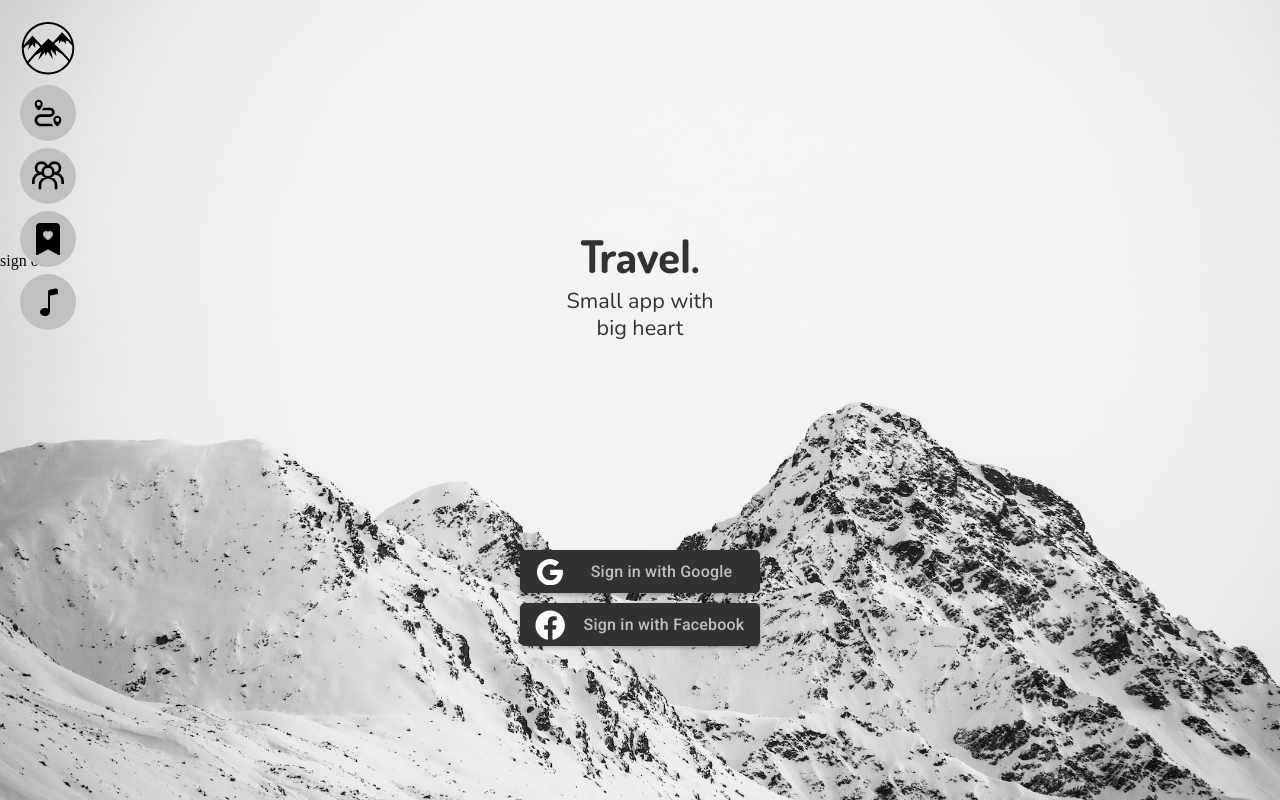
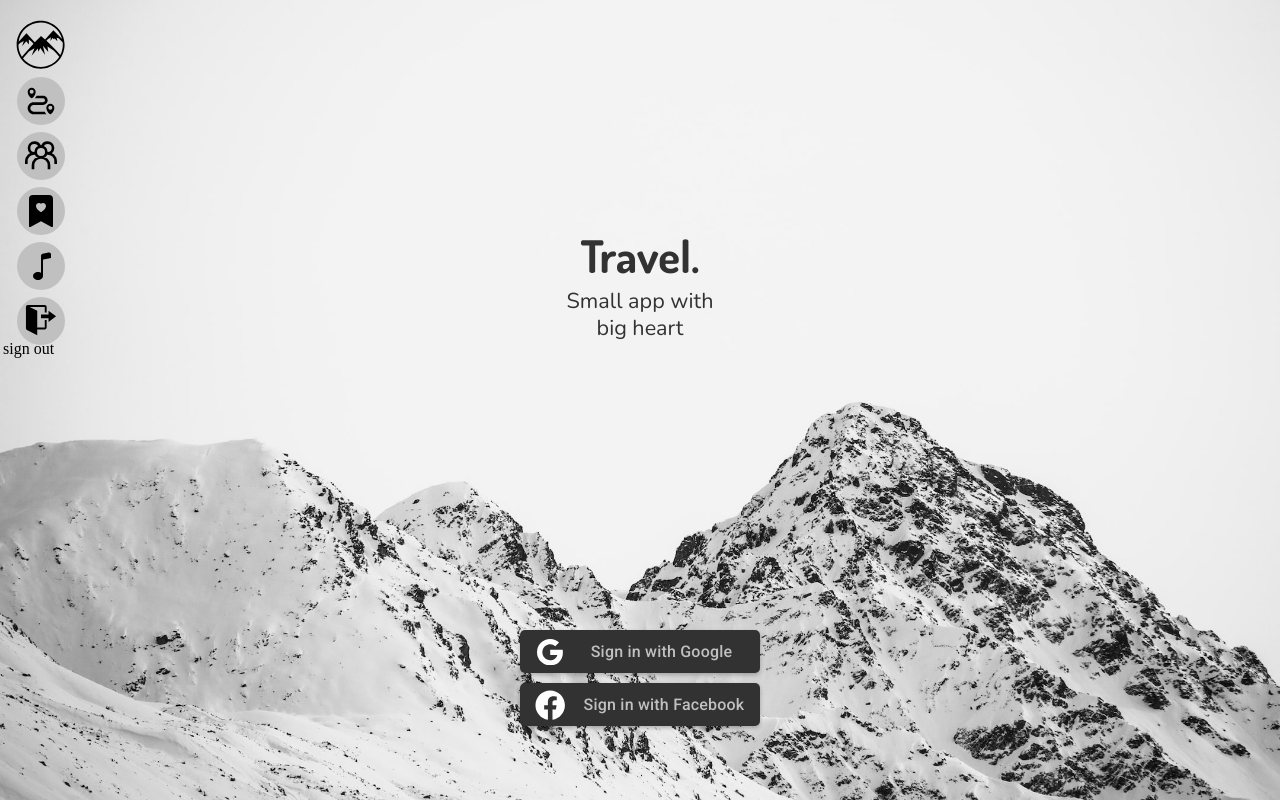
Before and after one commit to exelimpichment/travel., a React (Vite) app: page / in a window 1280 px wide. Both pictures are taken after a click on the button 48 px from the left and 54 px from the top of the page. Built offline with nearby package versions, Linux system fonts and the light colour scheme; no server answers.

Commit message:
animation & logics added

```diff
--- a/src/App.tsx
+++ b/src/App.tsx
@@ -1,30 +1,14 @@
-import { useState } from 'react';
-import { HeroPage } from './pages';
-import { BrowserRouter, Routes, Route } from 'react-router-dom';
-import NewJourney from './pages/NewJourney';
-import Friends from './pages/Friends';
-import Bookmarks from './pages/Bookmarks';
-import MusicPlayer from './pages/MusicPlayer';
-import Error from './pages/Error';
-import NavigationBar from './components/NavigationBar';
-import { AnimatePresence } from 'framer-motion';
+import { useEffect, useState } from 'react';
+import { BrowserRouter } from 'react-router-dom';
+import { AnimatedRoutes, NavigationBar } from './pages/index';
 
 function App() {
   const [toggleNavbarOpen, setToggleNavbarOpen] = useState(false);
+
   return (
     <BrowserRouter>
-      {/* <AnimatePresence>
-        {toggleNavbarOpen && <NavigationBar></NavigationBar>}
-      </AnimatePresence> */}
-      {/* <NavigationBar></NavigationBar> */}
-      <Routes>
-        <Route path='/' element={<HeroPage />} />
-        <Route path='/new-journey' element={<NewJourney />} />
-        <Route path='/friends' element={<Friends />} />
-        <Route path='/bookmarks' element={<Bookmarks />} />
-        <Route path='/music-player' element={<MusicPlayer />} />
-        <Route path='*' element={<Error />} />
-      </Routes>
+      <NavigationBar />
+      <AnimatedRoutes />
     </BrowserRouter>
   );
 }
--- /dev/null
+++ b/src/components/AttractionNameSection.tsx
@@ -0,0 +1,7 @@
+import React from 'react';
+
+function AttractionNameSection() {
+  return <div>AttractionNameSection</div>;
+}
+
+export default AttractionNameSection;
--- /dev/null
+++ b/src/components/AttractionsSection.tsx
@@ -0,0 +1,29 @@
+import React from 'react';
+import styled from 'styled-components';
+import AttractionNameSection from './AttractionNameSection';
+import SmallNavigationBar from './SmallNavigationBar';
+import AttractionCarousel from './UI/AttractionCarousel';
+import SearchBar from './UI/SearchBar';
+
+function AttractionsSection() {
+  return (
+    <Wrapper>
+      <SearchBar />
+      <AttractionNameSection />
+      <SmallNavigationBar />
+      <AttractionCarousel />
+    </Wrapper>
+  );
+}
+
+export default AttractionsSection;
+
+const Wrapper = styled.div`
+  background-color: #000;
+  color: #fff;
+  opacity: 0.5;
+  height: 100%;
+  width: 550px;
+  margin-left: 3rem;
+  border-radius: 3rem 0 0 3rem;
+`;
--- a/src/components/NavigationBar.tsx
+++ b/src/components/NavigationBar.tsx
@@ -1,34 +1,20 @@
-import React from 'react';
+import React, { useState } from 'react';
 import links from '../utilities/links';
 import styled from 'styled-components';
-import { motion } from 'framer-motion';
+import { motion, AnimatePresence } from 'framer-motion';
+
 import { handleSignOut } from '../firebase/firebaseConfig';
 import { useNavigate } from 'react-router-dom';
+import { GiMountains } from 'react-icons/gi';
 
-function NavigationBar() {
+function NavigationBar2() {
+  const [toggleNavbarOpen, setToggleNavbarOpen] = useState(false);
+
   const navigate = useNavigate();
   return (
-    <Wrapper>
-      {links.map((link) => {
-        return (
-          <motion.div
-            key={link.id}
-            initial={{ opacity: 0 }}
-            animate={{ opacity: 1 }}
-            exit={{ opacity: 0 }}
-            transition={{ duration: 0.3 }}
-          >
-            <button
-              onClick={() => navigate(link.path)}
-              type='button'
-              className='link'
-            >
-              <>{link.icon}</>
-            </button>
-          </motion.div>
-        );
-      })}
+    <>
       <button
+        style={{ position: 'absolute', top: 340, left: 3, zIndex: '999' }}
         type='button'
         onClick={() => {
           handleSignOut();
@@ -36,31 +22,92 @@ function NavigationBar() {
       >
         sign out
       </button>
-    </Wrapper>
+      <Wrapper>
+        <div className='navbar-container'>
+          {/* =========TOGGLE_BUTTON====== */}
+          <motion.button
+            whileHover={{ scale: 1.1 }}
+            type='button'
+            className='menuToggle'
+            onClick={() => setToggleNavbarOpen(!toggleNavbarOpen)}
+          >
+            <GiMountains></GiMountains>
+          </motion.button>
+          {/* =========TOGGLE_BUTTON====== */}
+
+          <div className='links-container'>
+            <AnimatePresence>
+              {toggleNavbarOpen &&
+                links.map((link) => {
+                  return (
+                    <motion.div
+                      key={link.id}
+                      initial={{ opacity: 0 }}
+                      animate={{ opacity: 1 }}
+                      exit={{ opacity: 0 }}
+                      transition={{ duration: 0.45 }}
+                    >
+                      <button
+                        onClick={() => {
+                          setToggleNavbarOpen(false);
+                          navigate(link.path);
+                        }}
+                        type='button'
+                        className='link'
+                        // style={{link.id === 5 && {translateY: "10px", translateX: "10px"}} }
+                      >
+                        <>{link.icon}</>
+                      </button>
+                    </motion.div>
+                  );
+                })}
+            </AnimatePresence>
+          </div>
+
+          {/* ================================================================ */}
+
+          {/* ================================================================ */}
+        </div>
+      </Wrapper>
+    </>
   );
 }
 
-export default NavigationBar;
+export default NavigationBar2;
 
-const Wrapper = styled.nav`
-  /* z-index: 1000; */
+const Wrapper = styled.div`
   position: absolute;
+  left: 0.95rem;
+  top: 1.2rem;
+  z-index: 10;
 
-  .link-container {
-    margin-bottom: 8px;
+  .navbar-container {
+    display: flex;
+    flex-direction: column;
+    justify-content: center;
+    align-items: center;
+    color: black;
+    font-size: 3.2rem;
+  }
+
+  .menuToggle {
+    height: 3.2rem;
+    margin-bottom: 7px;
+    font-weight: 900;
+    &:hover {
+      color: #46bcec;
+      transition: all 0.3s ease-out;
+    }
   }
 
   .link {
     display: flex;
     align-items: center;
     justify-content: center;
-    width: 3.5rem;
-    height: 3.5rem;
+    width: 3rem;
+    height: 3rem;
     border-radius: 50%;
     background: #c0c0c0;
-    position: relative;
-    left: 20px;
-    top: 85px;
     margin-bottom: 7px;
 
     &:hover {
--- /dev/null
+++ b/src/components/SmallNavigationBar.tsx
@@ -0,0 +1,7 @@
+import React from 'react';
+
+function SmallNavigationBar() {
+  return <div>SmallNavigationBar</div>;
+}
+
+export default SmallNavigationBar;
--- /dev/null
+++ b/src/components/UI/AttractionCarousel.tsx
@@ -0,0 +1,7 @@
+import React from 'react';
+
+function AttractionCarousel() {
+  return <div>AttractionCarousel</div>;
+}
+
+export default AttractionCarousel;
--- /dev/null
+++ b/src/components/UI/SearchBar.tsx
@@ -0,0 +1,7 @@
+import React from 'react';
+
+function SearchBar() {
+  return <div>SearchBar</div>;
+}
+
+export default SearchBar;
--- /dev/null
+++ b/src/pages/AnimatedRoutes.tsx
@@ -0,0 +1,30 @@
+import React from 'react';
+import { Routes, Route, useLocation } from 'react-router-dom';
+import {
+  NavigationBar,
+  Bookmarks,
+  Error,
+  Friends,
+  HeroPage,
+  MusicPlayer,
+  NewJourney,
+} from '../pages/index';
+import { AnimatePresence } from 'framer-motion';
+
+function AnimatedRoutes() {
+  const location = useLocation();
+  return (
+    <AnimatePresence>
+      <Routes location={location} key={location.pathname}>
+        <Route path='/' element={<HeroPage />} />
+        <Route path='/new-journey' element={<NewJourney />} />
+        <Route path='/friends' element={<Friends />} />
+        <Route path='/bookmarks' element={<Bookmarks />} />
+        <Route path='/music-player' element={<MusicPlayer />} />
+        <Route path='*' element={<Error />} />
+      </Routes>
+    </AnimatePresence>
+  );
+}
+
+export default AnimatedRoutes;
--- a/src/pages/HeroPage.tsx
+++ b/src/pages/HeroPage.tsx
@@ -3,7 +3,8 @@ import styled from 'styled-components';
 import imgVertical from '../assets/mntn_vertical.jpg';
 import imgHorizontal from '../assets/mntn_horizontal.jpg';
 import { GiMountains } from 'react-icons/gi';
-import { GoogleLoginButton, FacebookLoginButton, NavigationBar } from './index';
+import GoogleLoginButton from '../components/UI/GoogleLoginButton';
+import FacebookLoginButton from '../components/UI/FacebookLoginButton';
 import { AnimatePresence } from 'framer-motion';
 import { useAuthState, auth } from '../firebase/firebaseConfig';
 import { motion } from 'framer-motion';
@@ -20,30 +21,33 @@ function HeroPage() {
 
   return (
     <Wrapper>
-      <AnimatePresence>
-        {toggleNavbarOpen && <NavigationBar></NavigationBar>}
-      </AnimatePresence>
-
       <div className='container'>
-        <motion.button
-          whileHover={{ scale: 1.1 }}
-          type='button'
-          className='menuToggle'
-          onClick={() => setToggleNavbarOpen(!toggleNavbarOpen)}
+        <motion.div
+          initial={{ opacity: 0 }}
+          animate={{ opacity: 1 }}
+          className='centrePiece'
+          exit={{ opacity: 0 }}
+          transition={{ duration: 0.5 }}
         >
-          <GiMountains></GiMountains>
-        </motion.button>
-
-        <div className='centrePiece'>
+          <div>
             <div className='text-container'>
               <h1>Travel.</h1>
               <p>Small app with</p>
               <p>big heart</p>
             </div>
           </div>
+        </motion.div>
 
+        <motion.div
+          initial={{ opacity: 0 }}
+          animate={{ opacity: 1 }}
+          className='centrePiece'
+          exit={{ opacity: 0 }}
+          transition={{ duration: 0.5 }}
+        >
           <GoogleLoginButton />
           <FacebookLoginButton />
+        </motion.div>
       </div>
     </Wrapper>
   );
--- a/src/pages/index.ts
+++ b/src/pages/index.ts
@@ -1,7 +1,19 @@
-import HeroPage from "./HeroPage";
-import GoogleLoginButton from "../components/UI/GoogleLoginButton";
-import FacebookLoginButton from "../components/UI/FacebookLoginButton";
-import NavigationBar from "../components/NavigationBar";
+import NavigationBar from '../components/NavigationBar';
+import AnimatedRoutes from './AnimatedRoutes';
+import Bookmarks from './Bookmarks';
+import Error from './Error';
+import Friends from './Friends';
+import HeroPage from './HeroPage';
+import MusicPlayer from './MusicPlayer';
+import NewJourney from './NewJourney';
 
-
-export {HeroPage, GoogleLoginButton, FacebookLoginButton, NavigationBar}
+export {
+  NavigationBar,
+  Bookmarks,
+  Error,
+  Friends,
+  HeroPage,
+  MusicPlayer,
+  NewJourney,
+  AnimatedRoutes,
+};
--- a/src/utilities/links.tsx
+++ b/src/utilities/links.tsx
@@ -3,6 +3,7 @@ import { BiTrip } from 'react-icons/bi';
 import { GrGroup } from 'react-icons/gr';
 import { BsMusicNote } from 'react-icons/bs';
 import { BsFillBookmarkHeartFill } from 'react-icons/bs';
+import { GoSignOut } from 'react-icons/go';
 
 interface ILink {
   id: number;
@@ -37,6 +38,12 @@ const links: ILink[] = [
     path: '/music-player',
     icon: <BsMusicNote />,
   },
+  {
+    id: 5,
+    text: 'SignOut',
+    path: '/',
+    icon: <GoSignOut />,
+  },
 ];
 
 export default links;
```
Also changed, not shown: src/pages/NewJourney.tsx (+39 -4 lines). Lines whose indentation alone changed are shown as unchanged.
